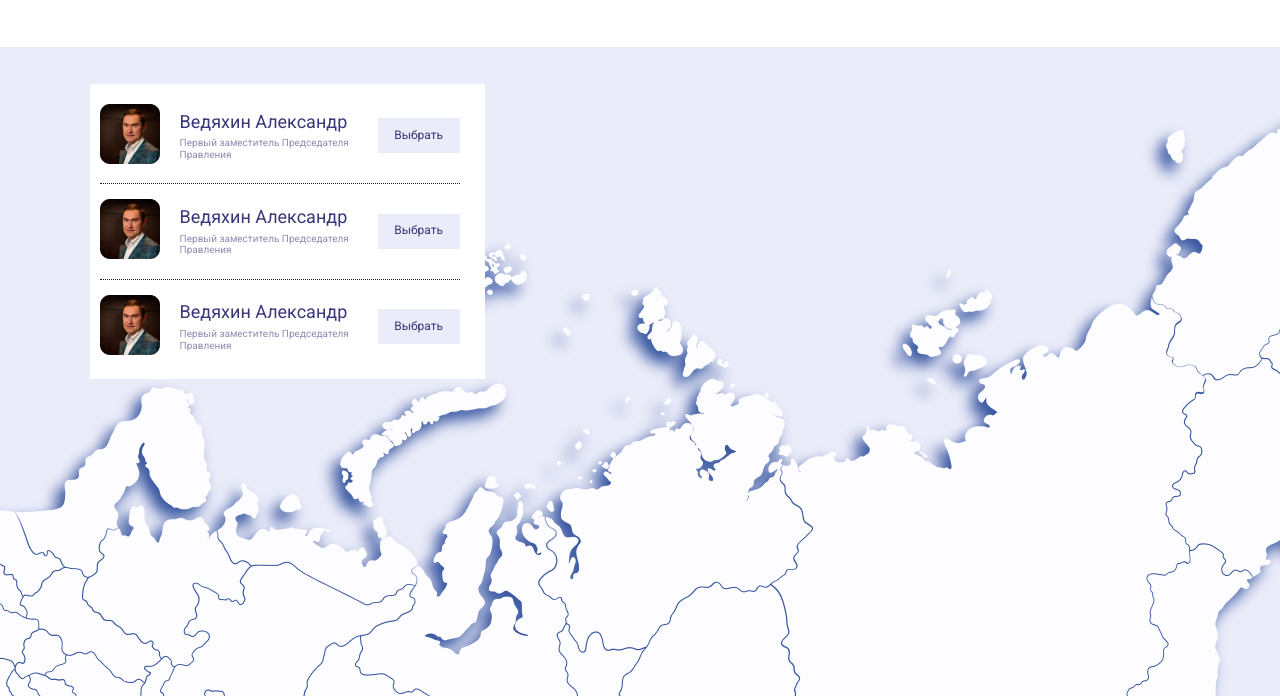
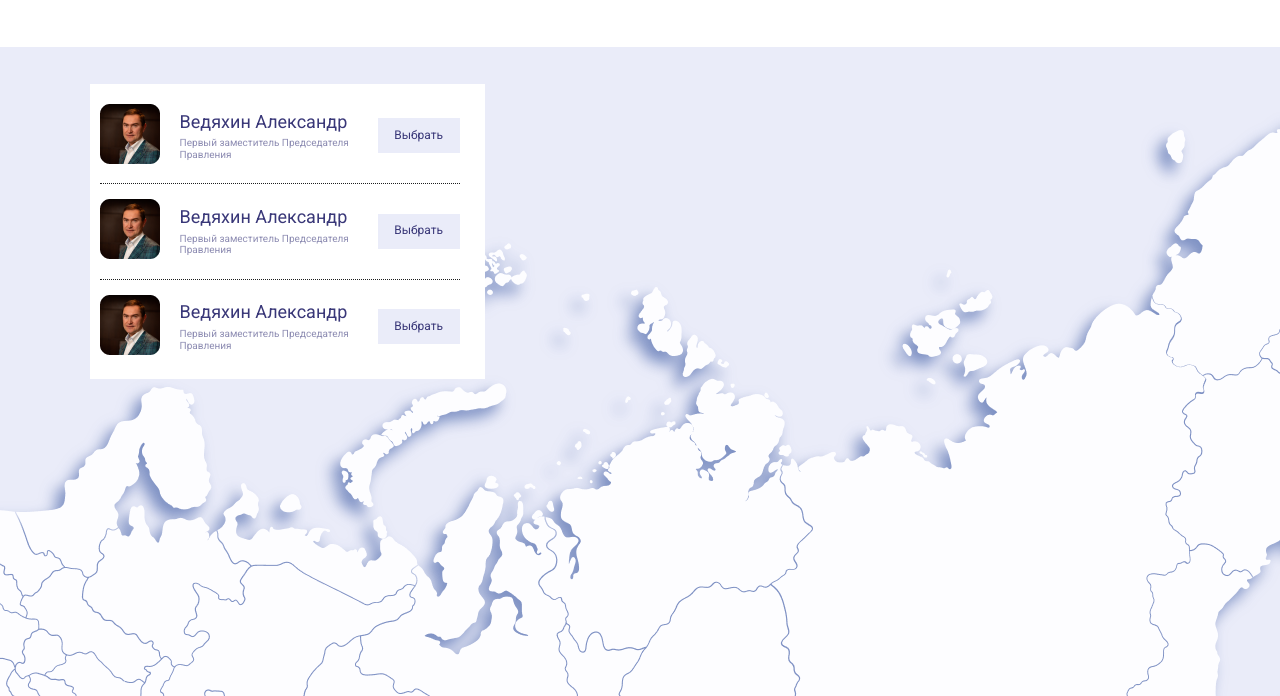
Before and after one commit to GoodGopnik/map, a plain HTML site: page index.html in a window 1280 px wide. Shown: the part 104-800 px from the top of the page. Drawn offline with nearby package versions, Linux system fonts and the light colour scheme.

Commit message:
правки

```diff
--- a/style.css
+++ b/style.css
@@ -86,7 +86,7 @@ body {
     padding-bottom: 50px;
 }
 .map-block__img-map {
-    background: url(./img/Group3.png)center no-repeat ;
+    background: url(./img/Group99.png)center no-repeat ;
     min-height: 1130px;
     position: relative;
 }
```
Also changed, not shown: img/Group99.png (added).
